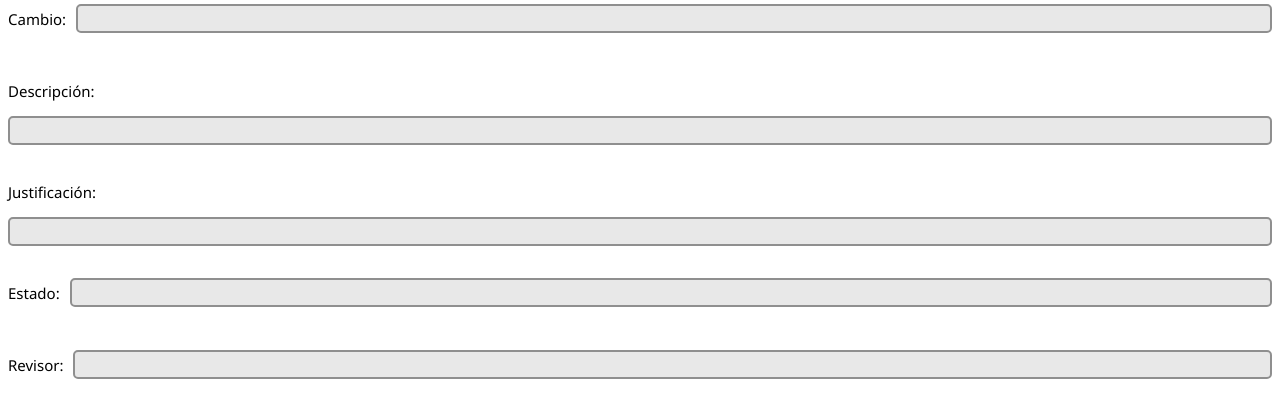
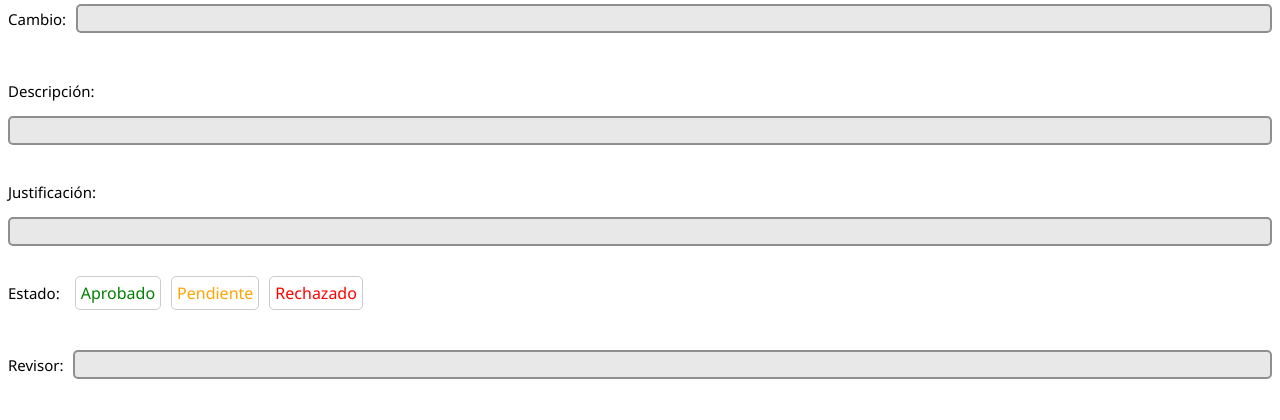
Before and after one commit to criticalRobin/app_web_formularios_de_cambio, a Django app: template apps/formulary/templates/form-pdf.html in a window 1280 px wide. Shown: the part 535-955 px from the top of the page. Run offline with Django 4.2, Linux system fonts and the light colour scheme; the template is opened without the code that fills it: values that come from a table or form of the project are taken from there, others are empty; parts of the project's set-up code (start-up, migrations or seed data) failed here and were passed over; some libraries are stand-ins or nearby versions.

Commit message:
Cambio en estado del PDF

```diff
--- a/apps/formulary/templates/form-pdf.html
+++ b/apps/formulary/templates/form-pdf.html
@@ -52,10 +52,17 @@
 
     <div class="p2-c"> <h3>  {{form.change_justification}} </h3>  </div>  <br>
 
-    <div class="camposSolicitud">
-        <div class="p1"><h3>Estado: </h3> </div>
-        <div class="p2"> <h3>  {{form.status}}   </h3>  </div>
-    </div>    <br>
+<div class="camposSolicitud">
+    <div class="p1"><h3>Estado:</h3></div>
+    <div class="p2-a">
+        <div class="estado-indicadores">
+            <span class="{% if form.status == 'Approved' %}aprobado activo{% else %}aprobado{% endif %}">Aprobado</span>
+            <span class="{% if form.status == 'Pending' %}pendiente activo{% else %}pendiente{% endif %}">Pendiente</span>
+            <span class="{% if form.status == 'Rejected' %}rechazado activo{% else %}rechazado{% endif %}">Rechazado</span>
+        </div>
+    </div>
+</div>
+<br>
 
     <div class="camposSolicitud">
         <div class="p1"><h3>Revisor: </h3> </div>
@@ -138,6 +145,12 @@
             border-radius: 5px;
         }
 
+        .p2-a {
+            flex: 1;
+            padding: 5px;
+            border-radius: 5px;
+        }
+
         .p2-c {
             flex: 1;
             background-color: hsl(0, 0%, 91%);
@@ -147,6 +160,35 @@
             text-align: justify;
         }
 
+        .estado-indicadores {
+            display: flex;
+        }
+
+        .estado-indicadores span {
+            cursor: pointer;
+            margin-right: 10px;
+            padding: 5px;
+            border: 1px solid #ccc;
+            border-radius: 5px;
+        }
+
+        .aprobado {
+            color: green;
+        }
+
+        .pendiente {
+            color: orange;
+        }
+
+        .rechazado {
+            color: red;
+        }
+
+        .activo {
+            background-color: #ccc; /* Puedes cambiar el color de fondo activo según tus preferencias */
+        }
+
+
 
     </style>
 </body>
```
